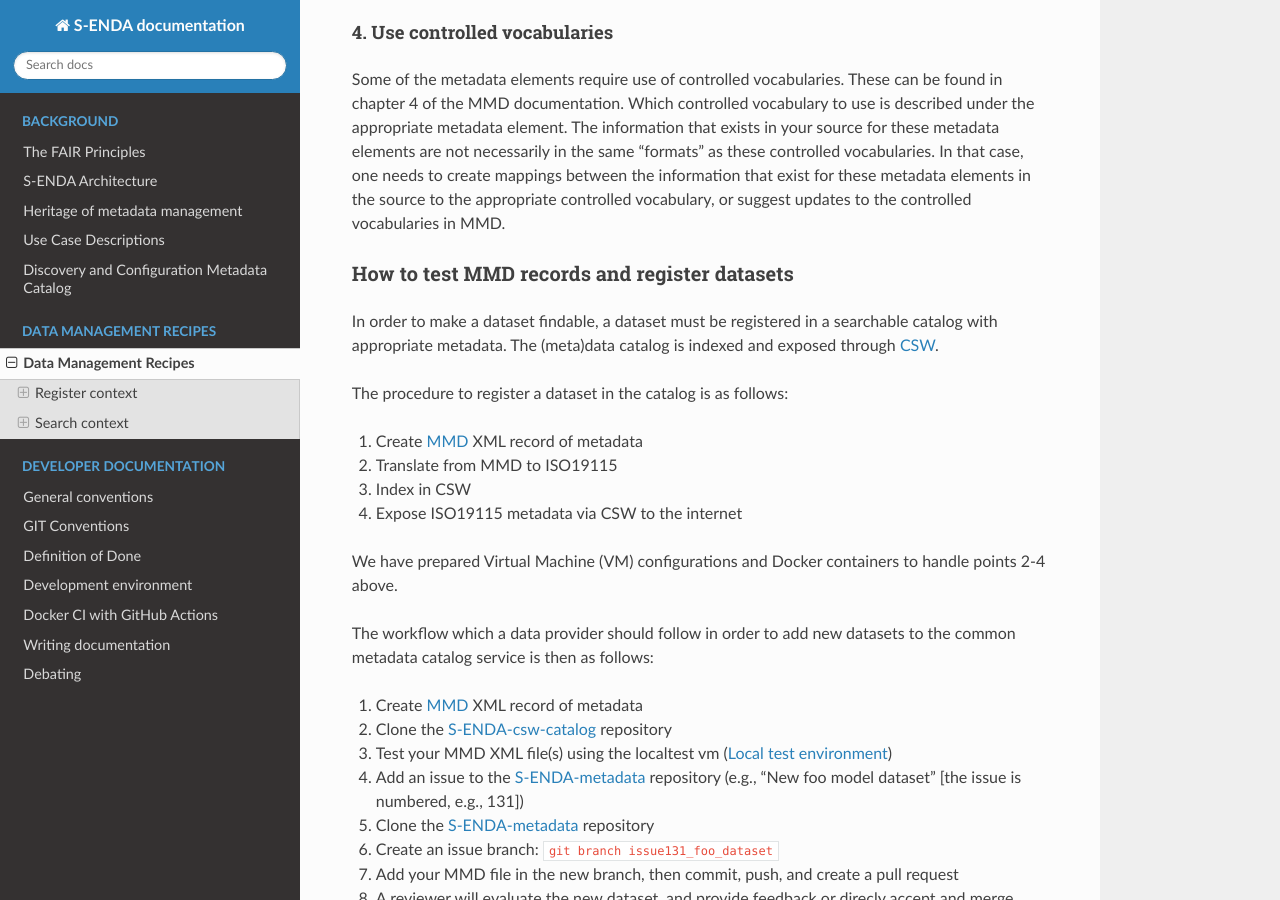
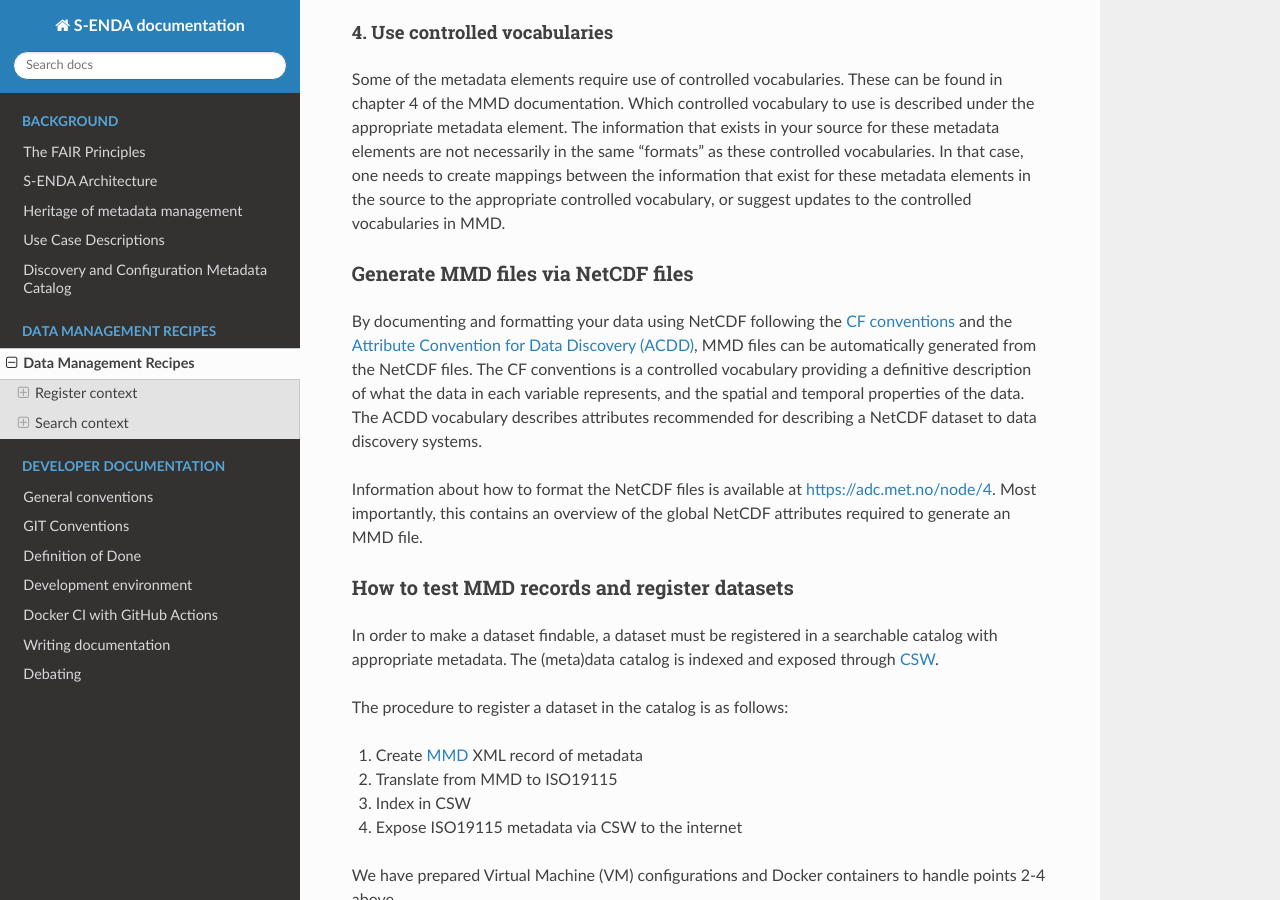
Before and after one commit to metno/S-ENDA-documentation, a Sphinx documentation site: the page built from source/dm_recipes.rst, in a window 1280 px wide and 900 px high, scrolled down 990 px. Built offline with Sphinx 7.4.7 and the Read the Docs theme 2.0.0, drawn with Linux system fonts in a browser that asks for light colours.

Commit message:
#204: link to netcdf checklist from the S-ENDA documentation.

```diff
--- a/source/dm_recipes.rst
+++ b/source/dm_recipes.rst
@@ -37,6 +37,12 @@
 
 Some of the metadata elements require use of controlled vocabularies. These can be found in chapter 4 of the MMD documentation. Which controlled vocabulary to use is described under the appropriate metadata element. The information that exists in your source for these metadata elements are not necessarily in the same "formats" as these controlled vocabularies. In that case, one needs to create mappings between the information that exist for these metadata elements in the source to the appropriate controlled vocabulary, or suggest updates to the controlled vocabularies in MMD.
 
+Generate MMD files via NetCDF files
+===================================
+
+By documenting and formatting your data using NetCDF following the `CF conventions <https://cfconventions.org/>`_ and the `Attribute Convention for Data Discovery (ACDD) <https://wiki.esipfed.org/Attribute_Convention_for_Data_Discovery_1-3>`_, MMD files can be automatically generated from the NetCDF files. The CF conventions is a controlled vocabulary providing a definitive description of what the data in each variable represents, and the spatial and temporal properties of the data. The ACDD vocabulary describes attributes recommended for describing a NetCDF dataset to data discovery systems.
+
+Information about how to format the NetCDF files is available at `<https://adc.met.no/node/4>`_. Most importantly, this contains an overview of the global NetCDF attributes required to generate an MMD file.
 
 How to test MMD records and register datasets
 =============================================
```
